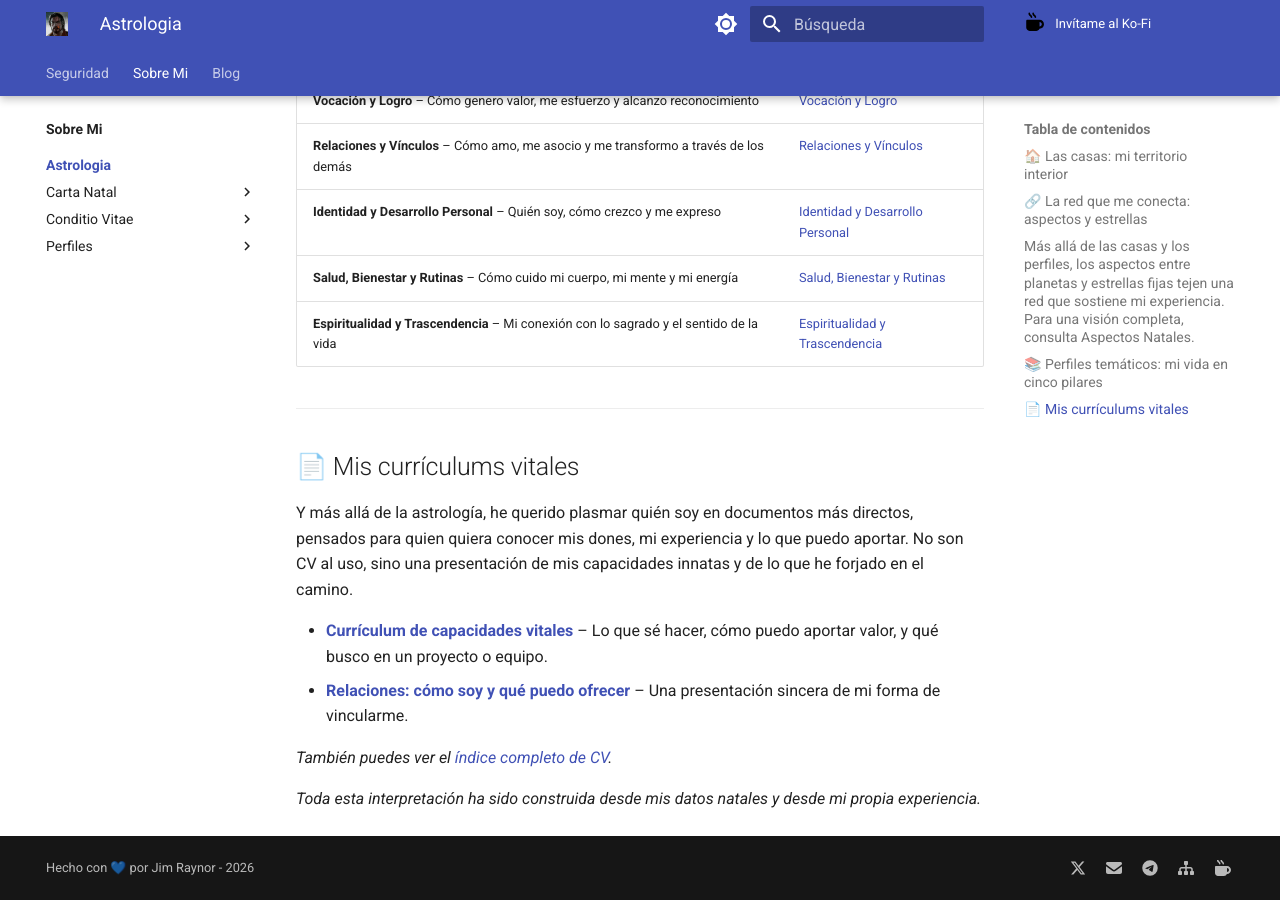
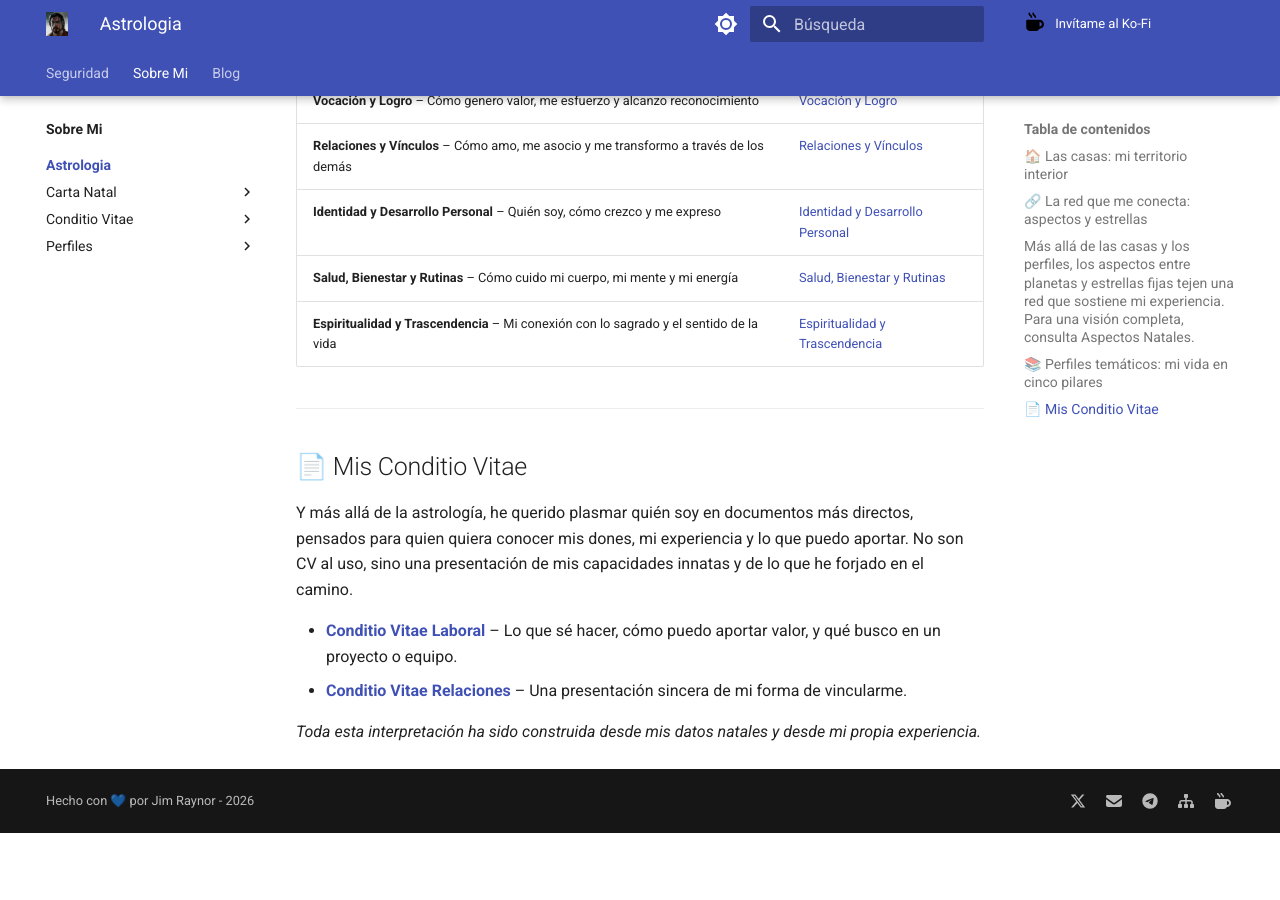
Before and after one commit to jimraynor88/blog, an MkDocs documentation site: the page built from docs/Sobre_Mi/Astrologia/index.md, in a window 1280 px wide and 900 px high, scrolled down 1401 px. Built offline with MkDocs 1.6.1 and Material for MkDocs 9.7.7, drawn with Linux system fonts in a browser that asks for light colours; after the commit the page ends 2234 px from its top, so only the background shows below that.

Commit message:
Rename section and update CV links in index.md

```diff
--- a/docs/Sobre_Mi/Astrologia/index.md
+++ b/docs/Sobre_Mi/Astrologia/index.md
@@ -41,13 +41,11 @@ Si prefieres una lectura más transversal, aquí he reunido los aspectos de mi c
 
 ---
 
-## 📄 Mis currículums vitales
+## 📄 Mis Conditio Vitae
 
 Y más allá de la astrología, he querido plasmar quién soy en documentos más directos, pensados para quien quiera conocer mis dones, mi experiencia y lo que puedo aportar. No son CV al uso, sino una presentación de mis capacidades innatas y de lo que he forjado en el camino.
 
-- **[Currículum de capacidades vitales](cv/mis_cv.md)** – Lo que sé hacer, cómo puedo aportar valor, y qué busco en un proyecto o equipo.
-- **[Relaciones: cómo soy y qué puedo ofrecer](cv/Relaciones_Como_Soy.md)** – Una presentación sincera de mi forma de vincularme.
-
-*También puedes ver el [índice completo de CV](cv/).*
+- **[Conditio Vitae Laboral](Conditio_Vitae/mis_cv.md)** – Lo que sé hacer, cómo puedo aportar valor, y qué busco en un proyecto o equipo.
+- **[Conditio Vitae Relaciones](Conditio_Vitae/Relaciones_Como_Soy.md)** – Una presentación sincera de mi forma de vincularme.
 
 *Toda esta interpretación ha sido construida desde mis datos natales y desde mi propia experiencia.*
```
